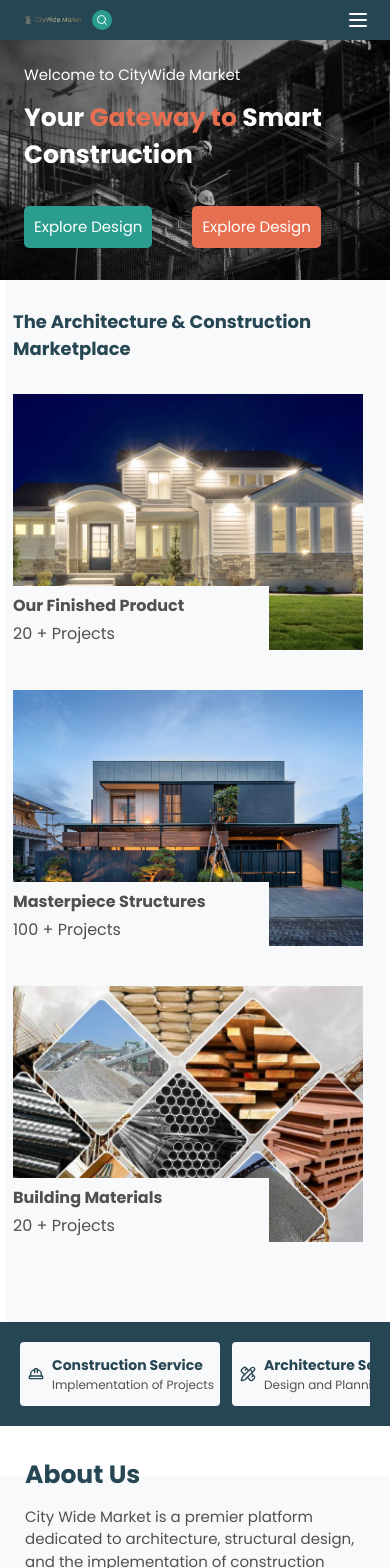
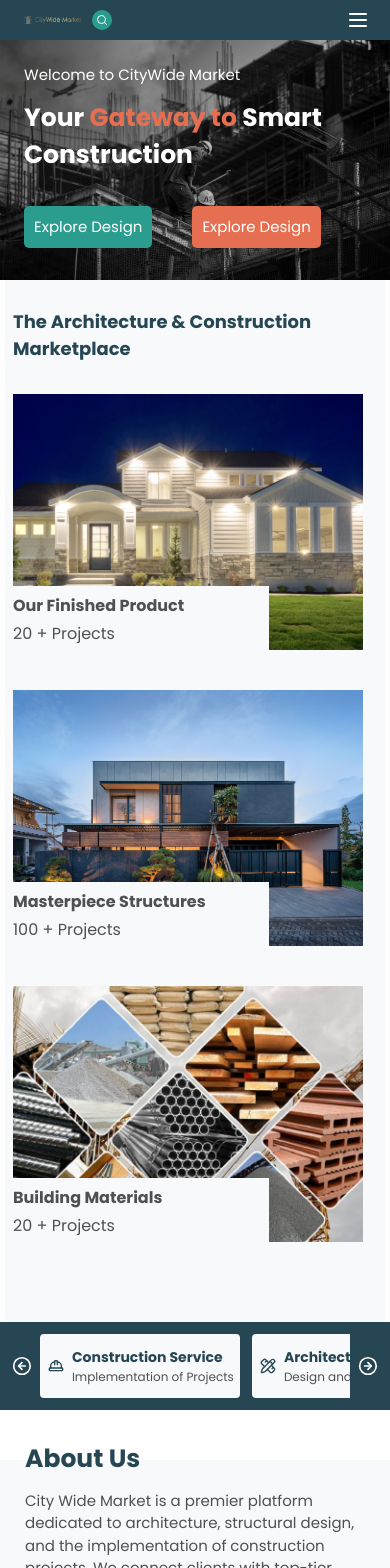
Before and after one commit to Mucyo-Papy-Blaise/City-wide-market, a React (Vite) app: page / in a window 390 px wide. Shown: the top 1568 px of the page. Built offline with nearby package versions, Linux system fonts and the light colour scheme.

Commit message:
add some changes on home and navbar

```diff
--- a/src/Components/Home.tsx
+++ b/src/Components/Home.tsx
@@ -1,5 +1,5 @@
 import React, { JSX } from "react";
-import { useState } from "react";
+import { useState,useRef } from "react";
 import consimage1 from "../assets/construction1.jpg";
 import { CardDetails,Choose,footerLinks } from "../Data/Data.ts";
 import { HardHat, PencilRuler, Hammer,ArrowRightCircle,X,ArrowRightCircleIcon,ArrowLeftCircleIcon } from "lucide-react";
@@ -15,7 +15,7 @@ const Home: React.FC = () => {
   }
 
   const [selectedService, setSelectedService] = useState<serviceProps | null>(null)
-  const [isMobileOpen, setIsMobileOpen] = useState<boolean>(false)
+  const scrollRef = useRef<HTMLDivElement>(null)
 
 
   const ServiceDetails : serviceProps[] = [
@@ -39,6 +39,19 @@ const Home: React.FC = () => {
       description:"We supply high-quality building materials that support long-lasting and energy-efficient construction. Our range includes cement, bricks, roofing, steel, insulation, and interior finishes—all carefully sourced to meet industry standards. Whether you're a contractor, builder, or DIY enthusiast, our materials ensure your project is built on a strong and sustainable foundation."
     },
   ];
+
+  const scrollLeft =()=>{
+    if(scrollRef.current){
+      scrollRef.current.scrollBy({left: -200, behavior: "smooth" })
+    }
+  }
+
+  const scrollRight = ()=>{
+    if(scrollRef.current){
+      scrollRef.current.scrollBy({left: 200, behavior: "smooth"})
+    }
+  }
+
 
   return (
     <div className="w-full min-h-scree font-poppins">
@@ -109,9 +122,14 @@ const Home: React.FC = () => {
       </div>
 
       {/* Service Part */}
-      <div className="bg-charcoal flex flex-row justify-center items-center w-full gap-3 p-5">
-      {isMobileOpen && <ArrowLeftCircleIcon className="w-8 h-8 text-black flex md:hidden"/>}
-        <div className="flex flex-row items-center gap-3 md:gap-10 md:max-w-[1250px] m-auto overflow-y-auto no-scrollbar">
+      <div className="bg-charcoal flex flex-row justify-center items-center w-full gap-2 md:p-5 p-3">
+          <ArrowLeftCircleIcon
+          className="w-10 h-10 text-white flex md:hidden cursor-pointer hover:text-terracotta"
+          onClick={scrollLeft}/>
+        <div
+        ref={scrollRef}
+        className="flex flex-row items-center gap-3 md:gap-10 md:max-w-[1250px] m-auto overflow-y-auto no-scrollbar"
+        >
           {ServiceDetails.map((service, index) => (
             <div
               key={index}
@@ -126,7 +144,9 @@ const Home: React.FC = () => {
             </div>
           ))}
         </div>
-        {isMobileOpen && <ArrowRightCircleIcon className="w-8 h-8 text-white flex md:hidden"/>}
+        <ArrowRightCircleIcon
+        className="w-10 h-10 text-white flex md:hidden cursor-pointer hover:text-terracotta"
+        onClick={scrollRight}/>
       </div>
 
       {selectedService && (
--- a/src/Components/NavBar.tsx
+++ b/src/Components/NavBar.tsx
@@ -1,48 +1,89 @@
-import React, { useState } from "react";
+import React, { useState, useRef, useEffect } from "react";
 import logo from "../assets/City-wide.png";
-import { Menu, X,ChevronDown,ChevronUp,Search } from 'lucide-react';
+import { Menu, X, ChevronDown, ChevronUp, Search } from "lucide-react";
 
 const navLinks = [
   { id: 1, name: "Home" },
   { id: 2, name: "Projects" },
-  { id: 3, name: "Materials", icon: <ChevronDown />, subLinks: ["Concrete & Masonry","Roofing","Hardware & Fasteners","Plumbing Supplies","Tools"] },
+  {
+    id: 3,
+    name: "Materials",
+    icon: <ChevronDown />,
+    subLinks: [
+      "Concrete & Masonry",
+      "Roofing",
+      "Hardware & Fasteners",
+      "Plumbing Supplies",
+      "Tools",
+    ],
+  },
 ];
 
 const NavBar: React.FC = () => {
   const [activeLink, setActiveLink] = useState<number | null>(null);
-  const [isMaterialOpen, setIsMaterialOpen] = useState<boolean>(false)
-  const [isMobileOpen, setIsMobileOpen] =  useState<boolean>(false)
-  const [isSearchOpen, setIsSearchOpen] = useState<boolean>(false)
+  const [isMaterialOpen, setIsMaterialOpen] = useState<boolean>(false);
+  const [isMobileOpen, setIsMobileOpen] = useState<boolean>(false);
+  const [isSearchOpen, setIsSearchOpen] = useState<boolean>(false);
+  const dropDownRef = useRef<HTMLDivElement>(null);
 
-  const toggleMobile = ()=>{
-    setIsMobileOpen(!isMobileOpen)
+  const toggleMobile = () => {
+    setIsMobileOpen(!isMobileOpen);
+  };
+
+  useEffect(() => {
+    const handleClickOutside = (e: MouseEvent) => {
+      if (
+        dropDownRef.current &&
+        !dropDownRef.current.contains(e.target as Node)
+      ) {
+        setIsMaterialOpen(false)
       }
 
+      document.addEventListener("mousedown", handleClickOutside);
+
+      return document.addEventListener("mousedown", handleClickOutside);
+    };
+  },);
 
   return (
     <div className="w-full md:p-4 p-2 bg-charcoal ">
       <div className="flex flex-row items-center justify-between md:max-w-[1250px] max-w-[350px] mx-auto font-poppins">
+        <div className="flex items-center gap-2">
+          <img
+            src={logo}
+            alt="Logo Image"
+            className="md:w-32 md:h-8 w-16 h-4"
+          />
 
-
-        <div className="flex items-center gap-2">
-        <img src={logo} alt="Logo Image" className="md:w-32 md:h-8 w-16 h-4" />
           <button
             className="md:hidden flex"
             onClick={() => setIsSearchOpen(true)}
           >
-        {isSearchOpen ? <input type="text" name="" id="" className="md:w-[500px] w-[200px] md:flex md:h-8 h-2 p-3 outline-none bg-transparent border-2 border-[#E9ECEF] text-white text-[15px] rounded-lg focus:ring-2 ring-sunshineYellow" placeholder="Search here..."/>
-        : <div className="text-white p-1 bg-teal rounded-full"><Search className = "w-3 h-3"/></div>
-        }
+            {isSearchOpen ? (
+              <input
+                type="text"
+                name=""
+                id=""
+                className="md:w-[500px] w-[200px] md:flex md:h-8 h-2 p-3 outline-none bg-transparent border-2 border-[#E9ECEF] text-white text-[15px] rounded-lg focus:ring-2 ring-sunshineYellow"
+                placeholder="Search here..."
+              />
+            ) : (
+              <div className="text-white p-1 bg-teal rounded-full">
+                <Search className="w-3 h-3" />
+              </div>
+            )}
           </button>
         </div>
-        <input type="text" name="" id="" className="md:w-[500px] md:flex hidden md:h-8 p-3 outline-none bg-transparent border-2 border-[#E9ECEF] text-white text-[15px] rounded-lg focus:ring-2 ring-sunshineYellow" placeholder="Search here..."/>
+        <input
+          type="text"
+          name=""
+          id=""
+          className="md:w-[500px] md:flex hidden md:h-8 p-3 outline-none bg-transparent border-2 border-[#E9ECEF] text-white text-[15px] rounded-lg focus:ring-2 ring-sunshineYellow"
+          placeholder="Search here..."
+        />
 
-        <div className="flex flex-row text-white gap-10">
-
-            <button
-            onClick={toggleMobile}
-            className="md:hidden"
-            >
+        <div className="flex flex-row text-white gap-10"  ref={dropDownRef}>
+          <button onClick={toggleMobile} className="md:hidden">
             {isMobileOpen ? <X /> : <Menu />}
           </button>
 
@@ -54,66 +95,78 @@ const NavBar: React.FC = () => {
               }`}
               onClick={() => {
                 setActiveLink(link.id);
-                if(link.subLinks){
-                    setIsMaterialOpen((prev)=> !prev)
-                }else{
-                    setIsMaterialOpen(false)
+                if (link.subLinks) {
+                  setIsMaterialOpen((prev) => !prev);
+                } else {
+                  setIsMaterialOpen(false);
                 }
               }}
 
             >
               <span>{link.name}</span>
               {link.subLinks && (
-                <span className="flex items-center w-4 h-4">{isMaterialOpen ? <ChevronUp /> : <ChevronDown />}</span>
+                <span className="flex items-center w-4 h-4">
+                  {isMaterialOpen ? <ChevronUp /> : <ChevronDown />}
+                </span>
               )}
 
               {link.subLinks && isMaterialOpen && (
                 <div className="absolute left-0 top-full mt-2 w-48 bg-charcoal rounded-lg shadow-lg">
-                    {link.subLinks.map((sublink,index)=>
-                        <div key={index} className="px-4 py-2 text-sm text-white hover:bg-sunshineYellow">
+                  {link.subLinks.map((sublink, index) => (
+                    <div
+                      key={index}
+                      className="px-4 py-2 text-sm text-white hover:bg-sunshineYellow"
+                    >
                       {sublink}
                     </div>
-                    )}
+                  ))}
                 </div>
               )}
             </div>
           ))}
-          <button className="md:flex hidden p-[5px] bg-teal hover:bg-terracotta rounded-md">Contact us</button>
+          <button className="md:flex hidden p-[5px] bg-teal hover:bg-terracotta rounded-md">
+            Contact us
+          </button>
         </div>
-
 
         {isMobileOpen && (
           <div className="block md:hidden absolute right-5 top-10 bg-charcoal w-36 p-3 rounded-b-md text-white z-50">
-                {navLinks.map((link)=>
-                <div key={link.id}
+            {navLinks.map((link) => (
+              <div
+                key={link.id}
                 className={`p-2 flex relative${
                   activeLink === link.id ? "text-sunshineYellow" : ""
                 }`}
-                onClick={()=>{
+                onClick={() => {
                   setActiveLink(link.id);
-                    if(link.subLinks){
-                       setIsMaterialOpen((prev)=> (!prev))
-                    }else{
-                        setIsMaterialOpen(false)
+                  if (link.subLinks) {
+                    setIsMaterialOpen((prev) => !prev);
+                  } else {
+                    setIsMaterialOpen(false);
                   }
                 }}
               >
                 <span>{link.name}</span>
                 {link.icon && (
-                        <span>{isMaterialOpen ? <ChevronUp/>: <ChevronDown />}</span>
+                  <span>
+                    {isMaterialOpen ? <ChevronUp /> : <ChevronDown />}
+                  </span>
                 )}
 
                 {link.subLinks && isMaterialOpen && (
                   <div className="absolute right-3 top-32 mt-2 bg-white rounded-lg shadow-lg border-[2px] border-teal">
-                            {link.subLinks.map((sublink, index)=>
-                                <div key={index} className="px-4 py-2 text-sm text-black hover:bg-sunshineYellow">
+                    {link.subLinks.map((sublink, index) => (
+                      <div
+                        key={index}
+                        className="px-4 py-2 text-sm text-black hover:bg-sunshineYellow"
+                      >
                         {sublink}
+                      </div>
+                    ))}
                   </div>
                 )}
               </div>
-                    )}
-                </div>
-                )}
+            ))}
           </div>
         )}
       </div>
--- /dev/null
+++ b/src/Pages/ArchitecturePage.tsx
@@ -0,0 +1,11 @@
+import React from 'react'
+
+const ArchitecturePage:React.FC = () => {
+  return (
+    <div>
+
+    </div>
+  )
+}
+
+export default ArchitecturePage
```
Lines whose indentation alone changed are shown as unchanged.
